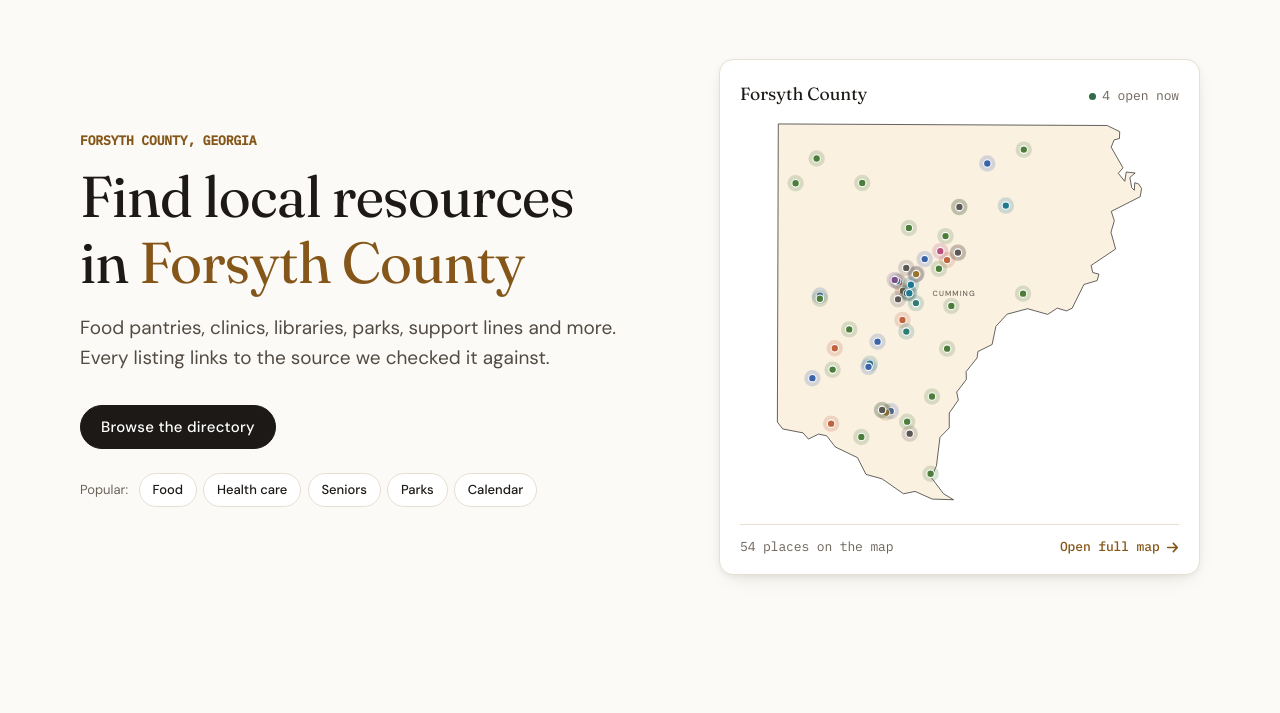
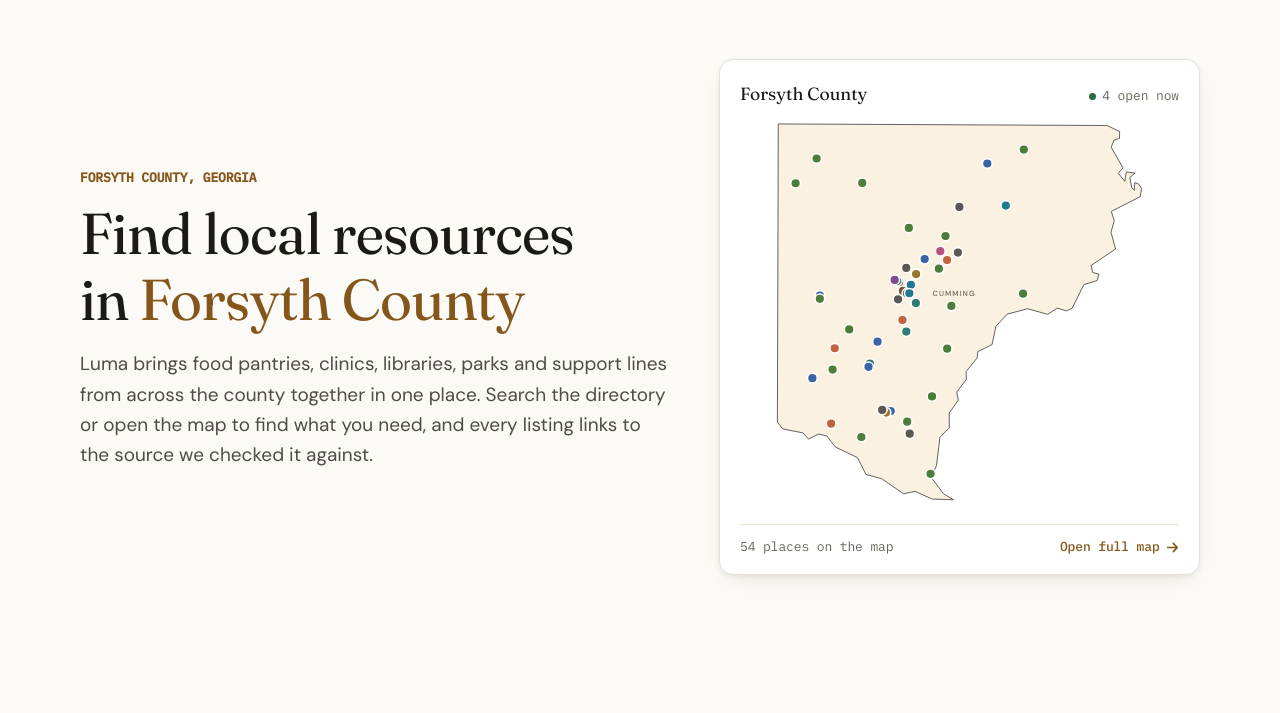
Before and after one commit to prayagpatel-24/WD20262027, a website built with Vite: page luma/index.html in a window 1280 px wide. Shown: the part 82-795 px from the top of the page. Built offline with nearby package versions, Linux system fonts and the light colour scheme.

Commit message:
removed random search bars

```diff
--- a/luma/css/pages.css
+++ b/luma/css/pages.css
@@ -4,9 +4,7 @@
 @media (min-width: 1000px) { .hero__grid { grid-template-columns: minmax(0, 1.1fr) minmax(0, .9fr); } }
 .hero h1 { font-size: calc(clamp(2.3rem, 1.6rem + 2.8vw, 3.6rem) * var(--text-scale)); font-weight: 400; margin-bottom: var(--s-4); max-width: 16ch; }
 .hero h1 em { font-style: normal; color: var(--gold-ink); }
-.hero .lede { margin-bottom: var(--s-6); }
-.hero__popular { display: flex; flex-wrap: wrap; align-items: center; gap: .4rem; margin-top: var(--s-5); }
-.hero__popular > span { font-size: var(--fs-xs); color: var(--text-faint); margin-right: .25rem; }
+.hero .lede { margin-bottom: 0; }
 
 /* small county map on the home page */
 .lumamap { position: relative; background: var(--surface); border: 1px solid var(--line); border-radius: var(--radius-lg); padding: 1.25rem 1.25rem 1rem; box-shadow: var(--shadow); }
@@ -18,9 +16,8 @@
 .lumamap .county { fill: var(--gold-soft); stroke: var(--ink); stroke-width: 1; stroke-linejoin: round; opacity: .9; }
 .lumamap .city-label { fill: var(--text-faint); font: 500 10px var(--font-body); letter-spacing: .14em; text-transform: uppercase; }
 .lumamap .hotspot { cursor: pointer; outline: none; }
-.lumamap .hotspot .halo { opacity: .2; }
-.lumamap .hotspot .core { stroke: #fff; stroke-width: 1.5; }
-.lumamap .hotspot:hover .core, .lumamap .hotspot:focus .core { r: 6.5; }
+.lumamap .hotspot .core { stroke: #fff; stroke-width: 2; }
+.lumamap .hotspot:hover .core, .lumamap .hotspot:focus .core { r: 8; }
 .lumamap .hotspot:focus-visible .ring { stroke: var(--focus); stroke-width: 2; }
 .lumamap__tip {
   position: absolute; pointer-events: none; z-index: 3; transform: translate(-50%, calc(-100% - 12px));
--- a/luma/index.html
+++ b/luma/index.html
@@ -23,16 +23,7 @@
         <div>
           <p class="eyebrow">Forsyth County, Georgia</p>
           <h1 id="hero-title">Find local resources in <em>Forsyth County</em></h1>
-          <p class="lede">Food pantries, clinics, libraries, parks, support lines and more. Every listing links to the source we checked it against.</p>
-          <a class="btn" href="directory.html">Browse the directory</a>
-          <div class="hero__popular">
-            <span>Popular:</span>
-            <a class="chip" href="directory.html?cat=food">Food</a>
-            <a class="chip" href="directory.html?cat=health">Health care</a>
-            <a class="chip" href="directory.html?cat=seniors">Seniors</a>
-            <a class="chip" href="directory.html?cat=rec">Parks</a>
-            <a class="chip" href="calendar.html">Calendar</a>
-          </div>
+          <p class="lede">Luma brings food pantries, clinics, libraries, parks and support lines from across the county together in one place. Search the directory or open the map to find what you need, and every listing links to the source we checked it against.</p>
         </div>
 
         <div class="lumamap">
--- a/luma/js/home.js
+++ b/luma/js/home.js
@@ -23,9 +23,8 @@
     var dots = RES.filter(function (r) { return r.lat; }).map(function (r) {
       var c = L.CAT[r.cat], p = px(r.lng, r.lat), x = p[0].toFixed(1), y = p[1].toFixed(1);
       return '<a class="hotspot" href="resource.html?id=' + r.id + '" data-id="' + r.id + '" aria-label="' + esc(r.name) + '">' +
-        '<circle class="halo" cx="' + x + '" cy="' + y + '" r="11" fill="' + c.color + '"/>' +
         '<circle class="ring" cx="' + x + '" cy="' + y + '" r="9" fill="none" stroke="transparent"/>' +
-        '<circle class="core" cx="' + x + '" cy="' + y + '" r="5" fill="' + c.color + '"/></a>';
+        '<circle class="core" cx="' + x + '" cy="' + y + '" r="6.5" fill="' + c.color + '"/></a>';
     }).join("");
     host.innerHTML = '<svg viewBox="0 0 ' + W + " " + H + '" role="presentation"><path class="county" d="' + d + '"/>' + dots +
       '<text class="city-label" x="' + (cumming[0] + 34).toFixed(0) + '" y="' + (cumming[1] + 4).toFixed(0) + '">Cumming</text></svg>';
```
